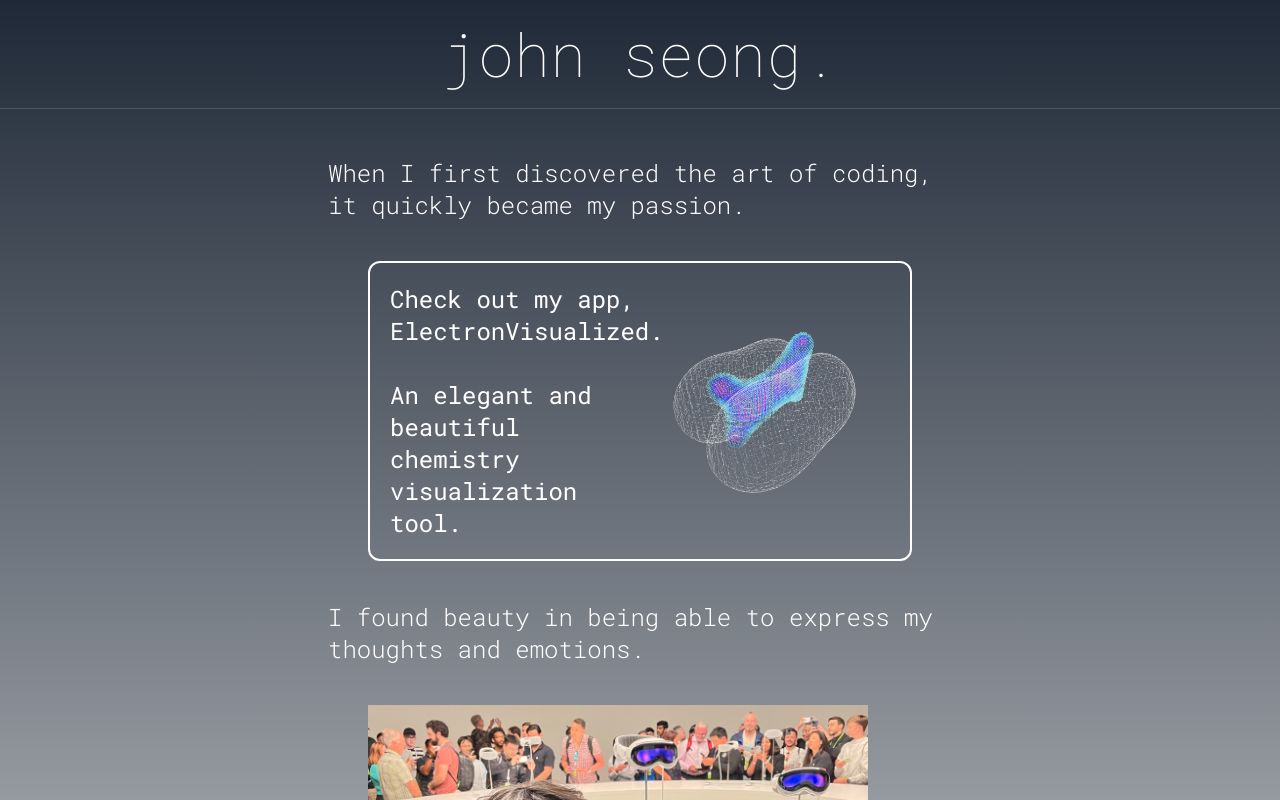
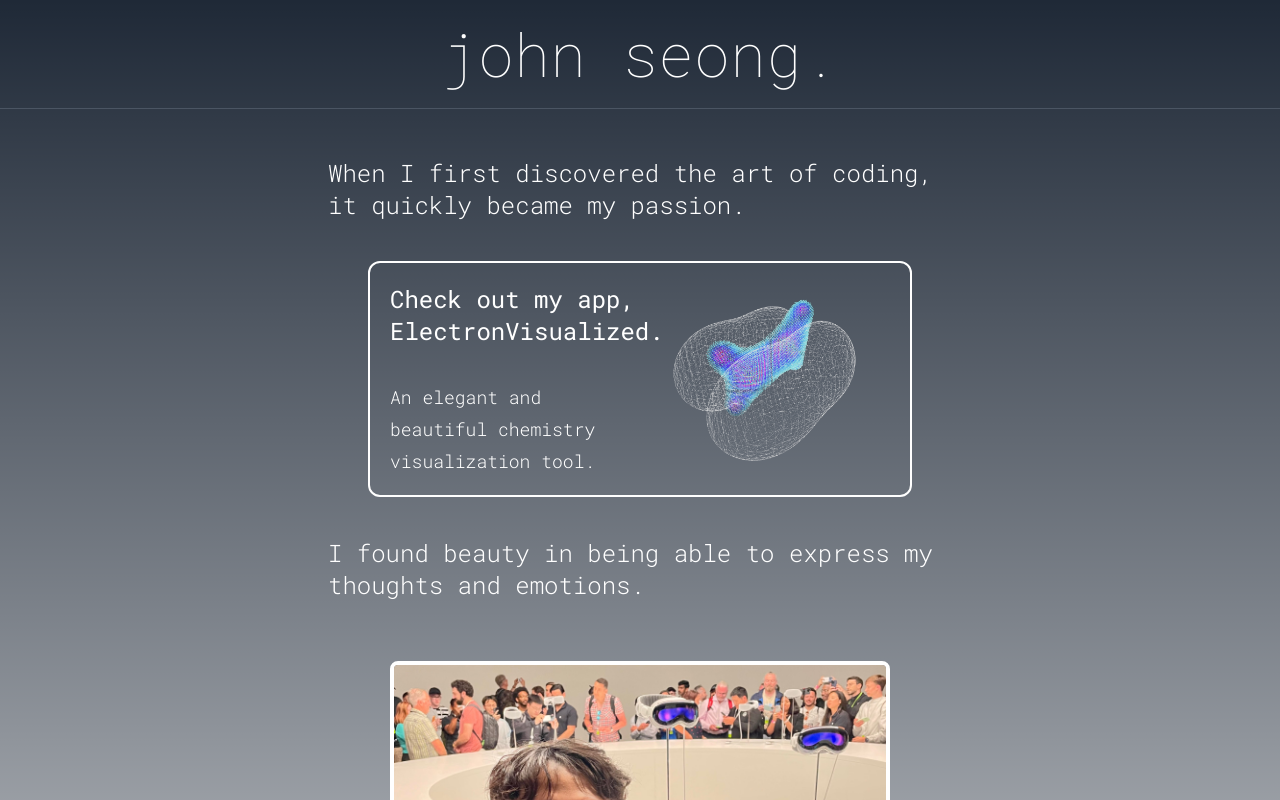
Before and after one commit to wonmor/johnS-web, a Next.js app: page / in a window 1280 px wide. Shown: the top 800 px of the page. Built offline with nearby package versions, Linux system fonts and the light colour scheme.

Commit message:
Added rounded corners and borders

```diff
--- a/app/globals.css
+++ b/app/globals.css
@@ -6,6 +6,20 @@
   --foreground-rgb: 0, 0, 0;
   --background-start-rgb: 214, 219, 220;
   --background-end-rgb: 255, 255, 255;
+}
+
+.fill-width-available {
+  width: 100%;
+  width: -moz-available;          /* WebKit-based browsers will ignore this. */
+  width: -webkit-fill-available;  /* Mozilla-based browsers will ignore this. */
+  width: fill-available;
+}
+
+.fill-height-available {
+  height: 100%;
+  height: -moz-available;          /* WebKit-based browsers will ignore this. */
+  height: -webkit-fill-available;  /* Mozilla-based browsers will ignore this. */
+  height: fill-available;
 }
 
 @media (prefers-color-scheme: dark) {
--- a/app/page.tsx
+++ b/app/page.tsx
@@ -5,12 +5,12 @@ export default function Portfolio() {
   return (
     <div className="flex-grow flex flex-col items-center justify-center p-6">
       {/* About */}
-      <section className="p-6 max-w-2xl mb-12">
+      <section className="fill-width-available p-6 max-w-2xl mb-12 flex flex-col items-center justify-center">
         <p className="text-2xl font-light">
           When I first discovered the art of coding, it quickly became my
           passion.
         </p>
-        <div className="m-10 flex flex-row relative">
+        <div className="m-10 justify-center items-center flex flex-row relative">
           <a
             href="https://electronvisual.org/"
             target="_blank"
@@ -22,10 +22,12 @@ export default function Portfolio() {
                 Check out my app, ElectronVisualized.
                 <br />
                 <br />
-                An elegant and beautiful chemistry visualization tool.
+                <span className="text-lg font-light">
+                  An elegant and beautiful chemistry visualization tool.
+                </span>
               </p>
             </div>
-            <div className="w-1/2 flex justify-center">
+            <div className="w-1/2">
               <Image
                 src="/molecular-orbital.png"
                 alt="Background Image"
@@ -41,7 +43,7 @@ export default function Portfolio() {
         </p>
 
         <Image
-          className="m-10"
+          className="m-10 rounded-lg overflow-hidden border-4 border-white"
           src="/image2.jpg"
           alt="Picture of the author"
           width={500}
```
